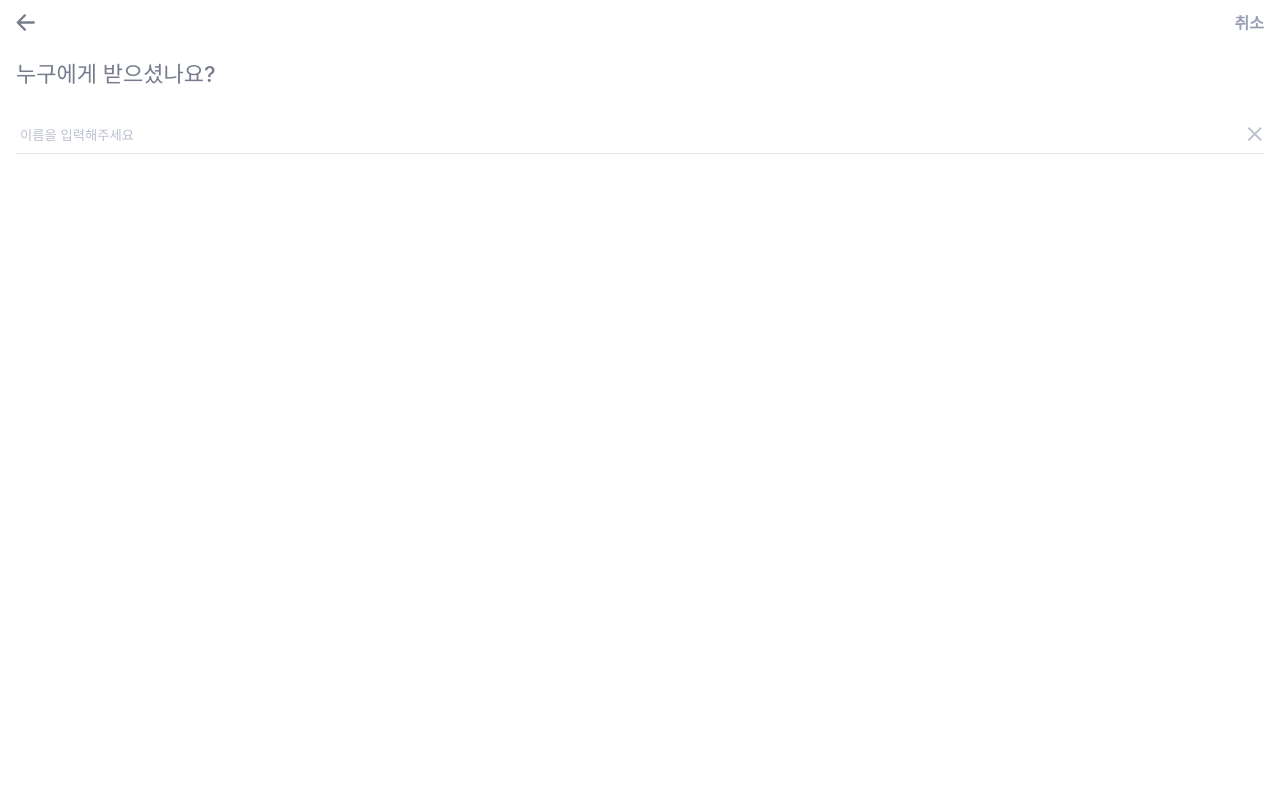
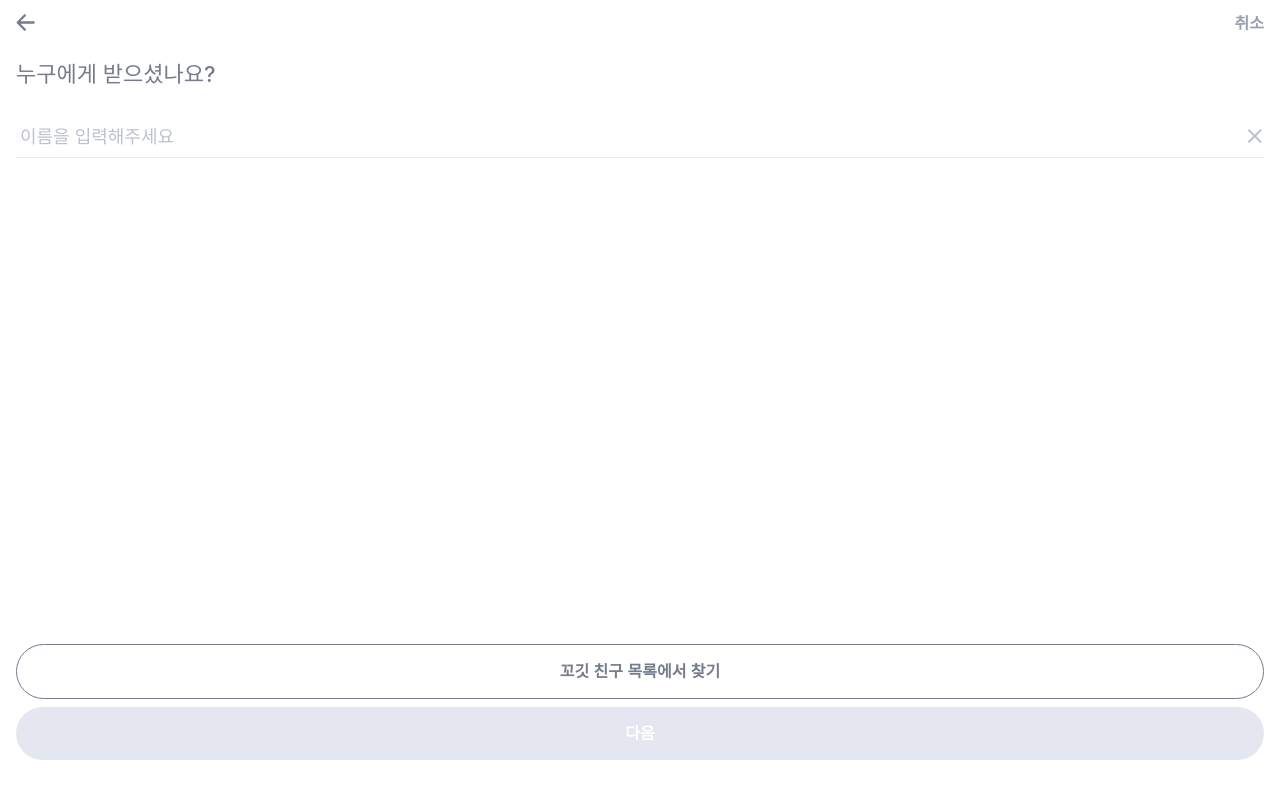
Before and after one commit to depromeet/ggogeet-client, a Next.js app: page /letter-storage-add/who in a window 1280 px wide. Shown: the top 798 px of the page. Built offline with nearby package versions, Linux system fonts and the light colour scheme; a web font is replaced by a local one.

Commit message:
💄 storage-add/who 페이지 bottombutton 추가, 스타일 변경

```diff
--- a/src/pages/letter-storage-add/who.tsx
+++ b/src/pages/letter-storage-add/who.tsx
@@ -1,13 +1,21 @@
 import BackButton from "@/src/components/common/Buttons/BackButton";
 import BottomButton from "@/src/components/common/Buttons/BottomButton";
-import InputDefault, { InputClear } from "@/src/components/common/Input";
+import { InputClear } from "@/src/components/common/Input";
 import TopNavigation from "@/src/components/common/TopNavigation";
-import { Header1, Header5 } from "@/src/styles/commons";
+import { Body1, Header1, Header5 } from "@/src/styles/commons";
 import styled from "@emotion/styled";
 
 const Layout = styled.div`
+  display: flex;
+  flex-direction: column;
+  height: 100vh;
+`;
+
+const MainLayout = styled.div`
+  display: flex;
+  flex-direction: column;
   padding: 12px 16px;
-  height: 100vh;
+  flex: 1;
 `;
 
 const CancelButton = styled.button`
@@ -23,27 +31,45 @@ const Title = styled.p`
 `;
 
 const BottomButtonsContainer = styled.div`
-  min-height: 100%;
+  padding: 0 16px 40px 16px;
+`;
+
+const NameInput = styled(InputClear)`
+  ${Body1}
+`;
+
+const FirstBottomButton = styled(BottomButton)`
+  border: 1px solid ${({ theme }) => theme.colors.gray5};
+  margin: 0 0 8px 0;
+  ${Header5}
+`;
+
+const SecondBottomButton = styled(BottomButton)`
+  background-color: ${({ theme }) => theme.colors.gray2};
+  color: ${({ theme }) => theme.colors.white};
+  ${Header5}
 `;
 
 const LetterStorageWhoPage = () => {
   const onClear = () => {}; // 임시 함수
 
   return (
-    <>
+    <Layout>
       <TopNavigation
         leftElem={<BackButton />}
         rightElem={<CancelButton>취소</CancelButton>}
       />
 
-      <Layout>
+      <MainLayout>
         <Title>누구에게 받으셨나요?</Title>
-        <InputClear onClear={onClear} placeholder="이름을 입력해주세요" />
+        <NameInput onClear={onClear} placeholder="이름을 입력해주세요" />
+      </MainLayout>
 
-        {/* <BottomButton name="꼬깃 친구 목록에서 찾기" isRound />
-        <BottomButton name="다음" isRound /> */}
-      </Layout>
-    </>
+      <BottomButtonsContainer>
+        <FirstBottomButton name="꼬깃 친구 목록에서 찾기" isRound />
+        <SecondBottomButton name="다음" isRound />
+      </BottomButtonsContainer>
+    </Layout>
   );
 };
 
```
